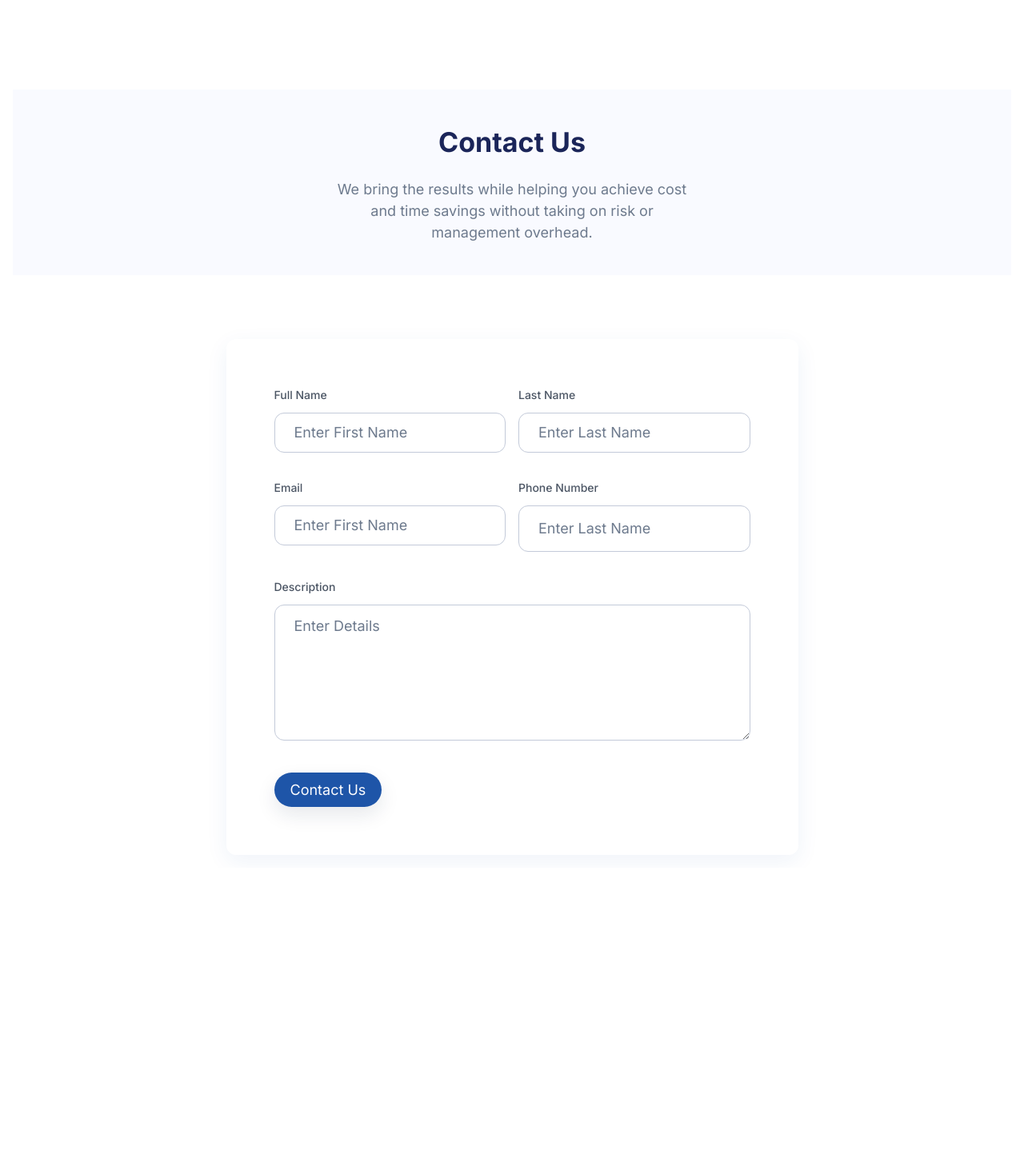
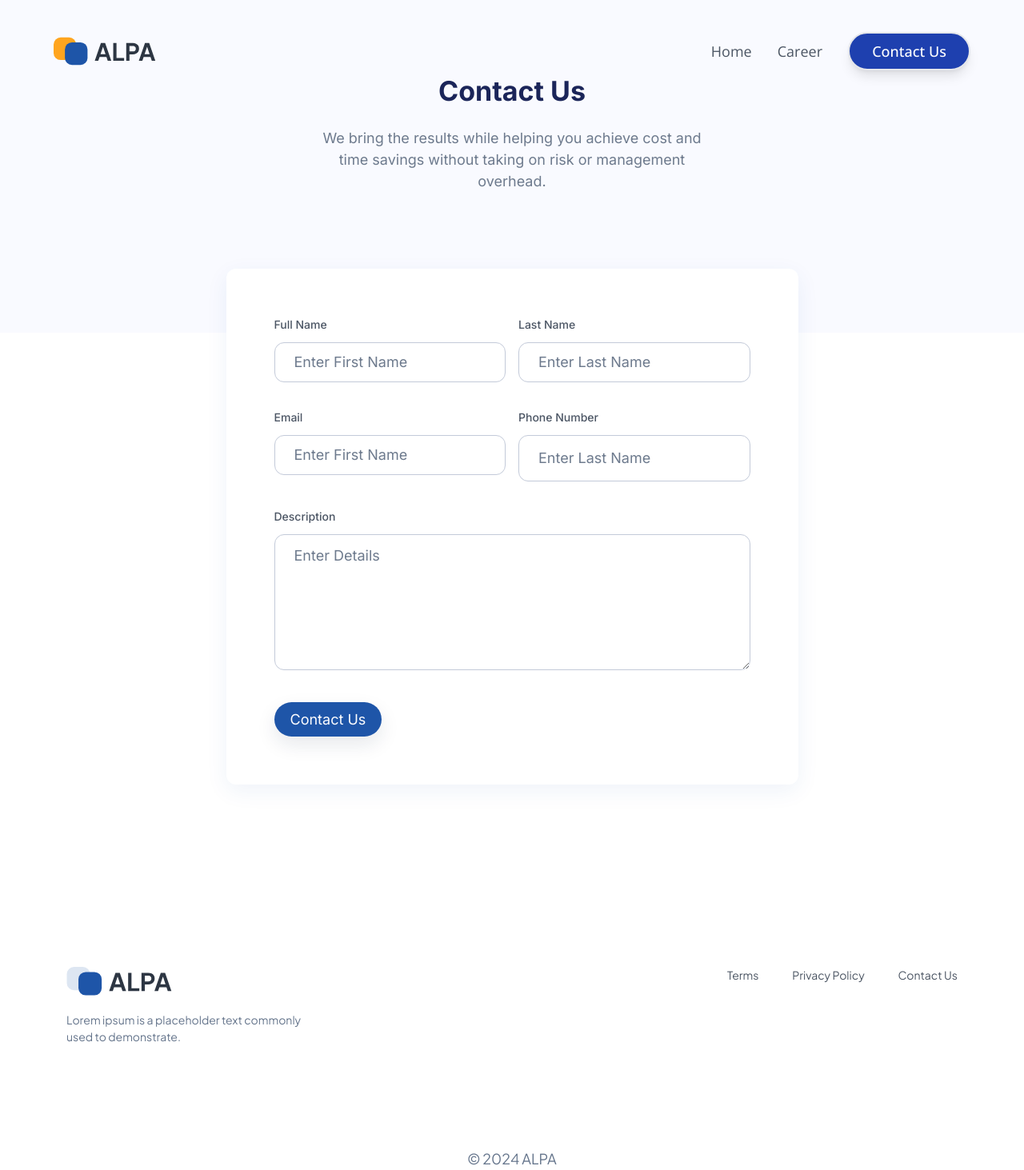
Before and after one commit to AzherSaeed/Project_Alpha, a Next.js app: page /contact-us in a window 1280 px wide. Shown: the whole page at 80% size. Before the commit the page ends 1085 px from the top, so only its background shows below. Built offline with nearby package versions, Linux system fonts and the light colour scheme.

Commit message:
layout fixed in contact us and join team

```diff
--- a/app/contact-us/page.jsx
+++ b/app/(project)/contact-us/page.jsx
@@ -1,13 +1,15 @@
+import Navbar from '@/components/navbar'
 import React from 'react'
 
 const ContactUs = () => {
     return (
-        <div className='flex flex-col items-center mt-24 p-4'>
-            <div className="bg-alabaster w-full flex flex-col items-center p-10">
+        <div className='flex flex-col items-center'>
+            <div className="bg-alabaster w-full flex flex-col items-center pt-10 pb-44">
+                <Navbar />
                 <h6 className='text-[34px] font-bold text-cloudBurst'>Contact Us</h6>
                 <p className='text-[18px] max-w-[70%] sm:max-w-[60%] md:max-w-[50%] lg:max-w-[40%] text-center text-lightSlateGrey mt-5'>We bring the results while helping you achieve cost and time savings without taking on risk or management overhead.</p>
             </div>
-            <form className='flex flex-col w-full gap-[34px] rounded-xl max-w-[715px] mt-20 p-[60px] shadow-subtleDeepShadow'>
+            <form className='flex flex-col w-full gap-[34px] rounded-xl max-w-[715px] relative z-10 bg-white -mt-20 p-[60px] shadow-subtleDeepShadow'>
                 <div className="flex gap-4 w-full">
                     <div className='w-full'>
                         <label htmlFor="" className='block text-davyGrey font-medium text-sm'>Full Name</label>
--- a/app/join-team/page.jsx
+++ b/app/(project)/join-team/page.jsx
@@ -1,10 +1,12 @@
+import Navbar from '@/components/navbar'
 import Image from 'next/image'
 import React from 'react'
 
 const JoinTeam = () => {
     return (
-        <div className='mt-20 flex items-center flex-col py-4'>
-            <div className="bg-alabaster w-full flex flex-col items-center p-10">
+        <div className='flex flex-col items-center'>
+            <div className="bg-alabaster w-full flex flex-col items-center pt-10 pb-24">
+                <Navbar />
                 <h6 className='text-[32px] font-bold text-cloudBurst'>Join our team</h6>
                 <p className='text-[18px] text-center text-lightSlateGrey mt-5'>Discover Your Potentials and grow with us</p>
             </div>
--- /dev/null
+++ b/app/(project)/layout.jsx
@@ -0,0 +1,19 @@
+import Footer from '@/components/Footer'
+import React from 'react'
+
+const layout = ({ children }) => {
+    return (
+        <div>
+            {
+                children
+            }
+            <div className="container px-4 ">
+                <div className="mt-56">
+                    <Footer />
+                </div>
+            </div>
+        </div>
+    )
+}
+
+export default layout
```
Also changed, not shown: app/layout.js (+6 -6 lines).
